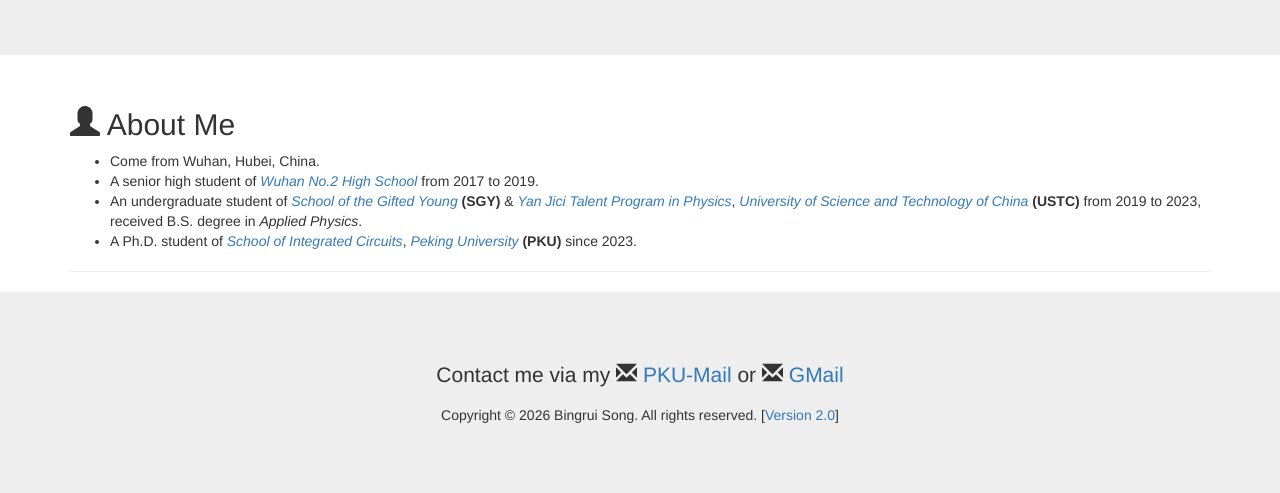
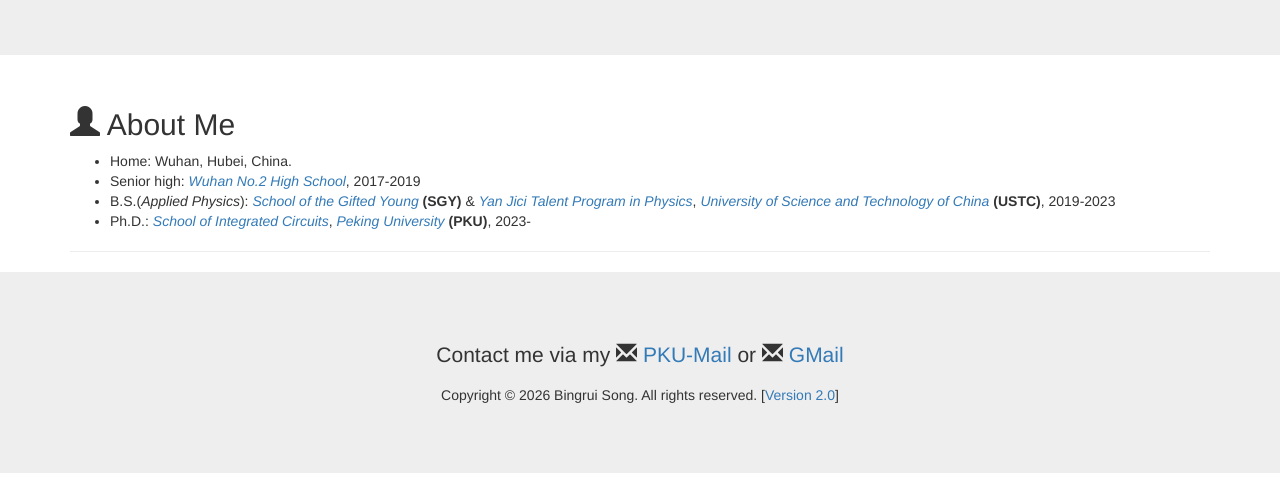
Before and after one commit to BingEntropy/BingEntropy.github.io, a plain HTML site: page index.html in a window 1280 px wide. Shown: the part 1100-1593 px from the top of the page. Drawn offline with Linux system fonts and the light colour scheme.

Commit message:
Add files via upload

```diff
--- a/index.html
+++ b/index.html
@@ -84,10 +84,10 @@ var _hmt = _hmt || [];
   </h2>
 
   <ul>
-  <li> Come from Wuhan, Hubei, China. </li>
-  <li>A senior high student of <a href="http://www.whez.com.cn" style="text-decoration:none;"><em> Wuhan No.2 High School</em></a> from 2017 to 2019. </li>
-  <li>An undergraduate student of <a href="https://sgy.ustc.edu.cn" target="_blank" id="node" style="text-decoration:none;"><em>School of the Gifted Young</em></a> <b>(SGY)</b> & <a href="https://news.ustc.edu.cn/info/1055/83393.htm" target="_blank" id="node" style="text-decoration:none;"><em>Yan Jici Talent Program in Physics</em></a>, <a href="https://www.ustc.edu.cn" target="_blank" id="node" style="text-decoration:none;"><em>University of Science and Technology of China</em></a> <b>(USTC)</b> from 2019 to 2023, received B.S. degree in <em>Applied Physics</em>. </li>
-  <li>A Ph.D. student of <a href="https://ic.pku.edu.cn/index.htm" target="_blank" id="node" style="text-decoration:none;"><em>School of Integrated Circuits</em></a>, <a href="https://www.pku.edu.cn" target="_blank" id="node" style="text-decoration:none;"><em>Peking University</em></a> <b>(PKU)</b> since 2023. </li>
+  <li>Home: Wuhan, Hubei, China. </li>
+  <li>Senior high: <a href="http://www.whez.com.cn" style="text-decoration:none;"><em> Wuhan No.2 High School</em></a>, 2017-2019 </li>
+  <li>B.S.(<em>Applied Physics</em>): <a href="https://sgy.ustc.edu.cn" target="_blank" id="node" style="text-decoration:none;"><em>School of the Gifted Young</em></a> <b>(SGY)</b> & <a href="https://news.ustc.edu.cn/info/1055/83393.htm" target="_blank" id="node" style="text-decoration:none;"><em>Yan Jici Talent Program in Physics</em></a>, <a href="https://www.ustc.edu.cn" target="_blank" id="node" style="text-decoration:none;"><em>University of Science and Technology of China</em></a> <b>(USTC)</b>, 2019-2023 </li>
+  <li>Ph.D.: <a href="https://ic.pku.edu.cn/index.htm" target="_blank" id="node" style="text-decoration:none;"><em>School of Integrated Circuits</em></a>, <a href="https://www.pku.edu.cn" target="_blank" id="node" style="text-decoration:none;"><em>Peking University</em></a> <b>(PKU)</b>, 2023- </li>
 </ul>
   <hr>
   </div>
```
